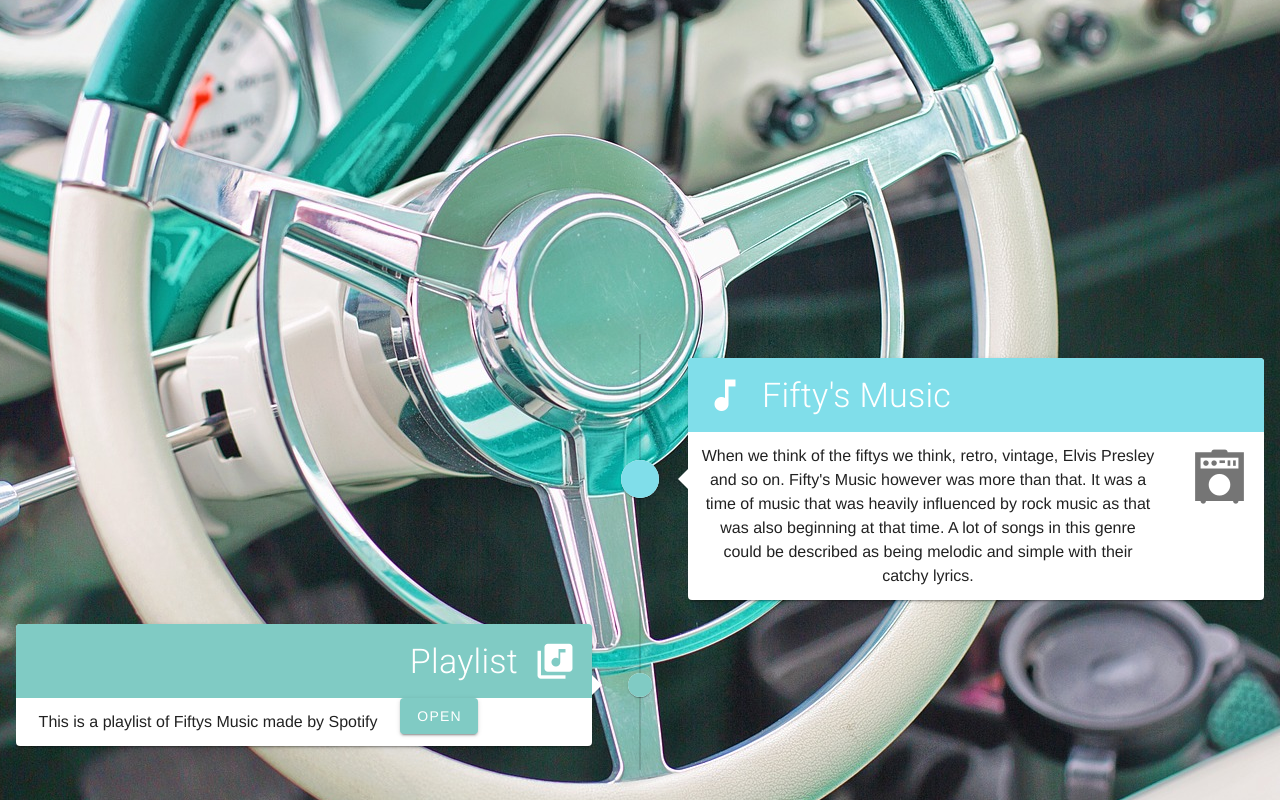
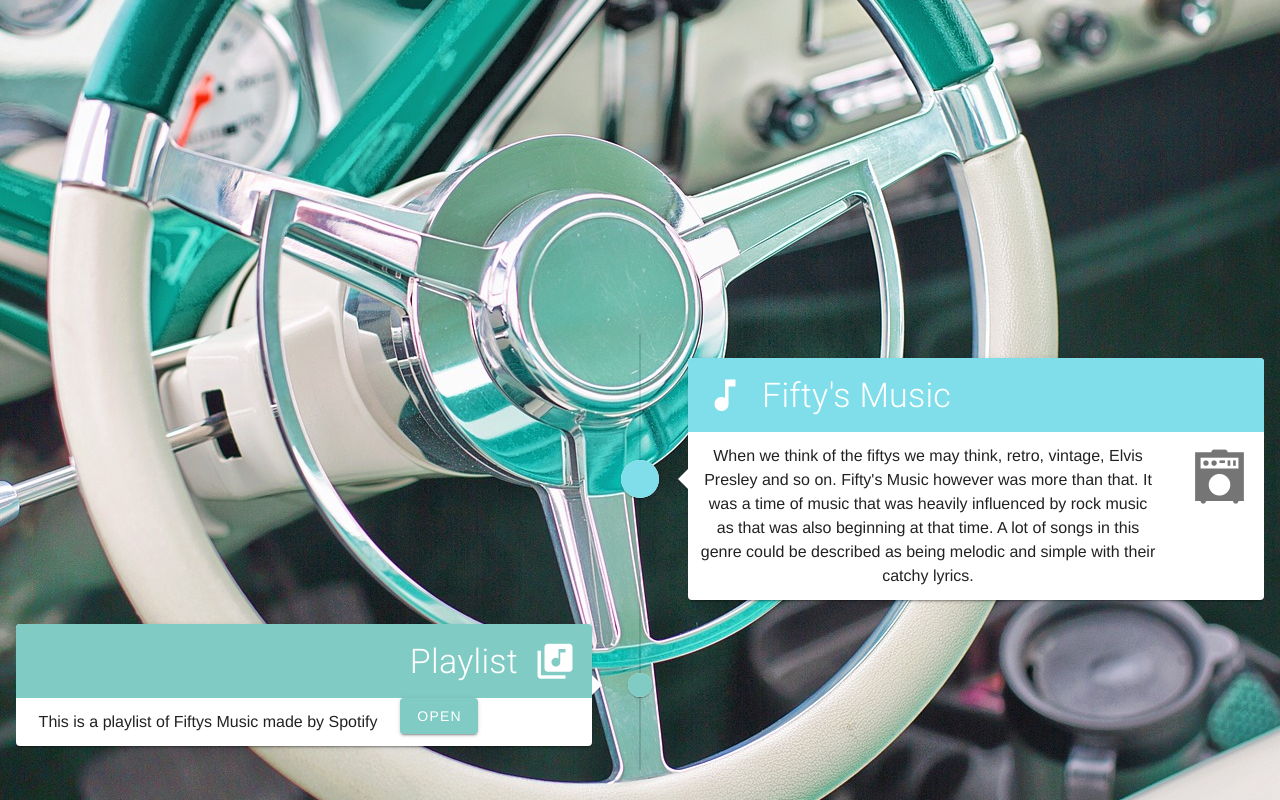
Before and after one commit to vvlue/website-ambience, a Vue app: page /pop in a window 1280 px wide. Shown: the part 426-1226 px from the top of the page. Built offline with nearby package versions, Linux system fonts and the light colour scheme.

Commit message:
Update Pop.vue

```diff
--- a/src/views/Pop.vue
+++ b/src/views/Pop.vue
@@ -73,7 +73,7 @@
                   <v-container>
                     <v-row>
                       <v-col cols="12" md="10">
-                        When we think of the fiftys we think, retro, vintage,
+                        When we think of the fiftys we may think, retro, vintage,
                         Elvis Presley and so on. Fifty's Music however was more
                         than that. It was a time of music that was heavily
                         influenced by rock music as that was also beginning at
```
